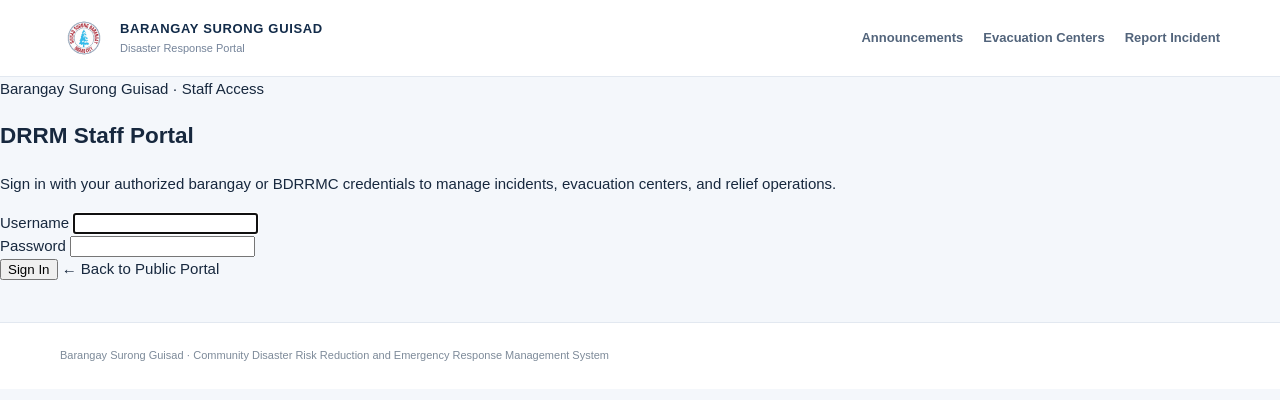
After one commit to Diwagj/emergencyresponse, a PHP site: page /login.php in a window 1280 px wide. The commit adds this page. Shown: the top 400 px of the page. Run offline with PHP 8.4, Linux system fonts and the light colour scheme.

Commit message:
added the login and logout functions

```diff
--- a/includes/public-footer.php
+++ b/includes/public-footer.php
@@ -1,6 +1,11 @@
+<?php
+if (session_status() === PHP_SESSION_NONE) {
+    session_start();
+}
+?>
 <footer class="footer">
     <div class="wrap">
         Barangay Surong Guisad · Community Disaster Risk Reduction and
-        Emergency Response Management System
+        Emergency Response Management <a href="<?= isset($_SESSION['user_id']) ? 'logout.php' : 'login.php' ?>" style="display: inline; color: inherit; text-decoration: none; font: inherit; padding: 0; margin: 0;">System</a>
     </div>
 </footer>
--- /dev/null
+++ b/login.php
@@ -0,0 +1,109 @@
+<?php
+require_once __DIR__ . '/includes/auth.php';
+if (session_status() === PHP_SESSION_NONE) {
+    session_start();
+}
+
+if (isset($_SESSION['user_id'])) {
+    header("Location: dashboard.php");
+    exit;
+}
+
+require_once __DIR__ . '/config/database.php';
+
+$error = '';
+
+if ($_SERVER['REQUEST_METHOD'] === 'POST') {
+    $username = trim($_POST['username'] ?? '');
+    $password = $_POST['password'] ?? '';
+
+    if (empty($username) || empty($password)) {
+        $error = 'Please enter both your username and password.';
+    } else {
+        $stmt = $pdo->prepare("
+            SELECT user_id, full_name, username, password_hash, role, is_active
+            FROM users
+            WHERE username = :username
+            LIMIT 1
+        ");
+        $stmt->execute(['username' => $username]);
+        $user = $stmt->fetch(PDO::FETCH_ASSOC);
+
+        if ($user && password_verify($password, $user['password_hash'])) {
+            if ((int)$user['is_active'] !== 1) {
+                $error = 'Your account is currently inactive. Please contact an administrator.';
+            } else {
+                session_regenerate_id(true);
+                $_SESSION['user_id']   = $user['user_id'];
+                $_SESSION['full_name'] = $user['full_name'];
+                $_SESSION['username']  = $user['username'];
+                $_SESSION['role']      = $user['role'];
+
+                header("Location: dashboard.php");
+                exit;
+            }
+        } else {
+            $error = 'Invalid username and password.';
+        }
+    }
+}
+?>
+<!doctype html>
+<html lang="en">
+<head>
+    <meta charset="utf-8">
+    <meta name="viewport" content="width=device-width, initial-scale=1">
+    <title>Staff Login | Barangay Surong Guisad DRRM</title>
+    <link rel="stylesheet" href="assets/style.css">
+</head>
+<body class="login-page">
+
+    <?php require __DIR__ . '/includes/public-header.php'; ?>
+
+    <main class="login-main">
+        <div class="login-card">
+            <div class="login-eyebrow">Barangay Surong Guisad · Staff Access</div>
+            <h2>DRRM Staff Portal</h2>
+            <p class="login-desc">
+                Sign in with your authorized barangay or BDRRMC credentials to manage incidents, evacuation centers, and relief operations.
+            </p>
+
+            <?php if ($error): ?>
+                <div class="error-msg">
+                    <strong>Login failed:</strong> <?= htmlspecialchars($error) ?>
+                </div>
+            <?php endif; ?>
+
+            <form method="POST" action="login.php">
+                <div class="form-group">
+                    <label for="username">Username</label>
+                    <input
+                        type="text"
+                        id="username"
+                        name="username"
+                        value="<?= htmlspecialchars($_POST['username'] ?? '') ?>"
+                        required
+                        autofocus
+                    >
+                </div>
+
+                <div class="form-group">
+                    <label for="password">Password</label>
+                    <input
+                        type="password"
+                        id="password"
+                        name="password"
+                        required
+                    >
+                </div>
+
+                <button type="submit" class="btn-login">Sign In</button>
+                <a href="index.php" class="back-link">&larr; Back to Public Portal</a>
+            </form>
+        </div>
+    </main>
+
+    <?php require __DIR__ . '/includes/public-footer.php'; ?>
+
+</body>
+</html>
```
Also changed, not shown: logout.php (added, +15 -0 lines).
